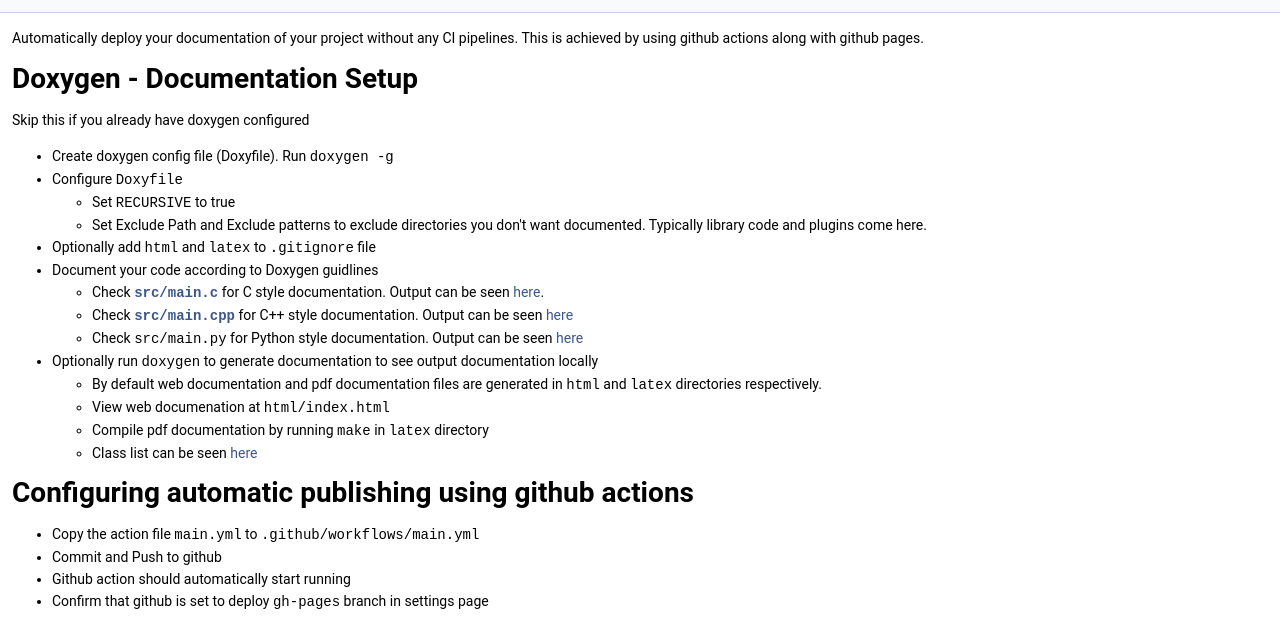
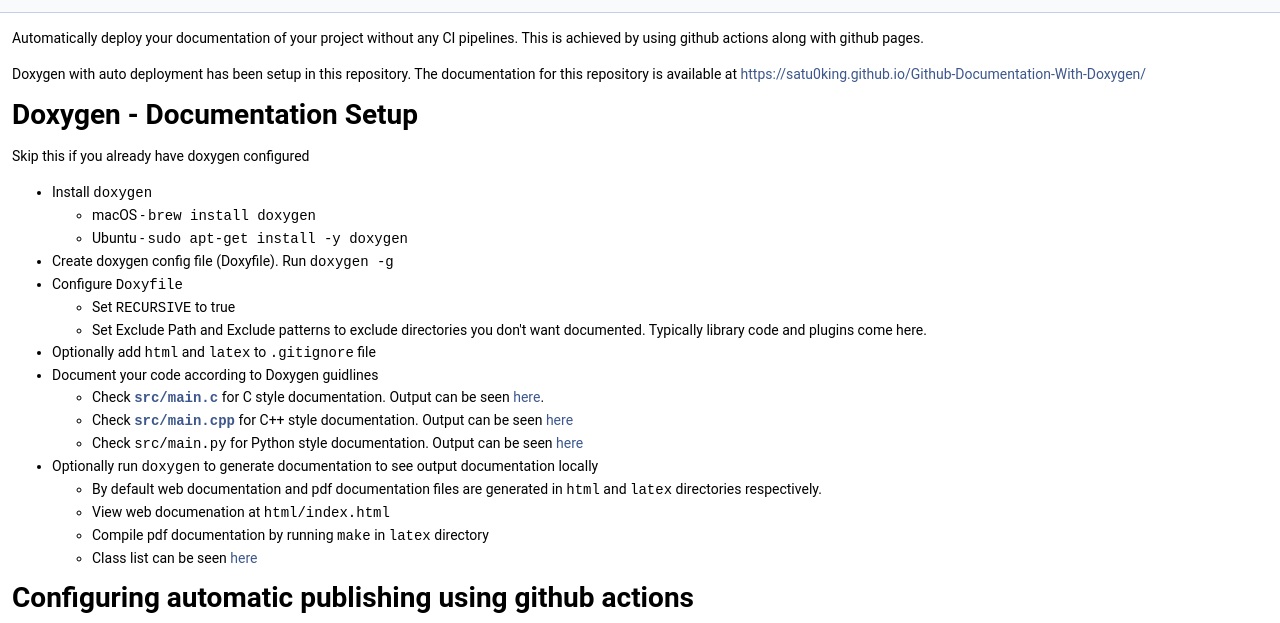
Before and after one commit to satu0king/Github-Documentation-With-Doxygen, a plain HTML site: page index.html in a window 1280 px wide. Shown: the part 139-762 px from the top of the page. Drawn offline with Linux system fonts and the light colour scheme.

Commit message:
deploy: ab2f51d3dda22d65632e51add6965a7991c5381b

```diff
--- a/index.html
+++ b/index.html
@@ -66,9 +66,15 @@
 </div><!--header-->
 <div class="contents">
 <div class="textblock"><p>Automatically deploy your documentation of your project without any CI pipelines. This is achieved by using github actions along with github pages.</p>
+<p>Doxygen with auto deployment has been setup in this repository. The documentation for this repository is available at <a href="https://satu0king.github.io/Github-Documentation-With-Doxygen/">https://satu0king.github.io/Github-Documentation-With-Doxygen/</a></p>
 <h1><a class="anchor" id="autotoc_md1"></a>
 Doxygen - Documentation Setup</h1>
 <p>Skip this if you already have doxygen configured</p><ul>
+<li>Install <code>doxygen</code><ul>
+<li>macOS - <code>brew install doxygen</code></li>
+<li>Ubuntu - <code>sudo apt-get install -y doxygen</code></li>
+</ul>
+</li>
 <li>Create doxygen config file (Doxyfile). Run <code>doxygen -g</code></li>
 <li>Configure <code>Doxyfile</code><ul>
 <li>Set <code>RECURSIVE</code> to true</li>
```
